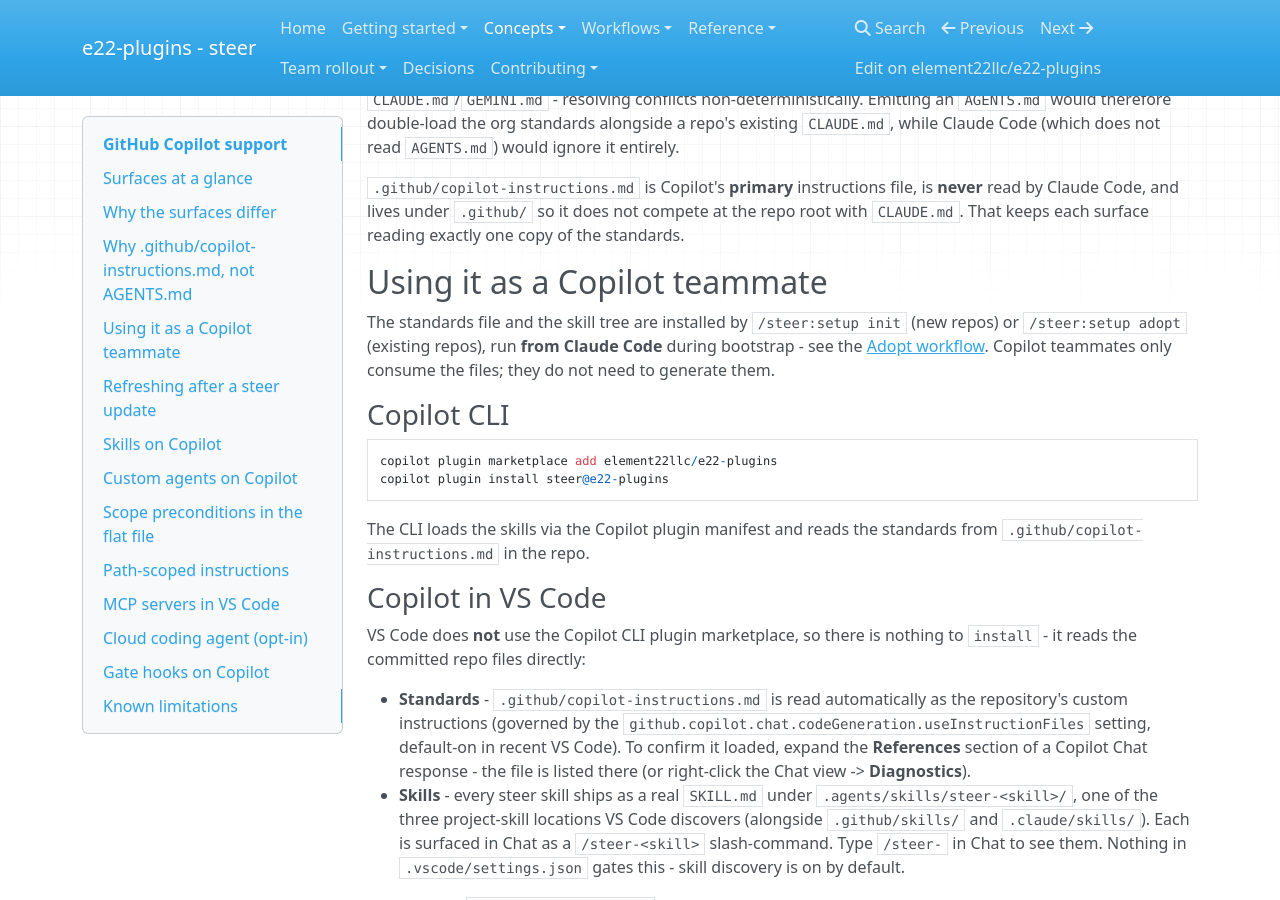
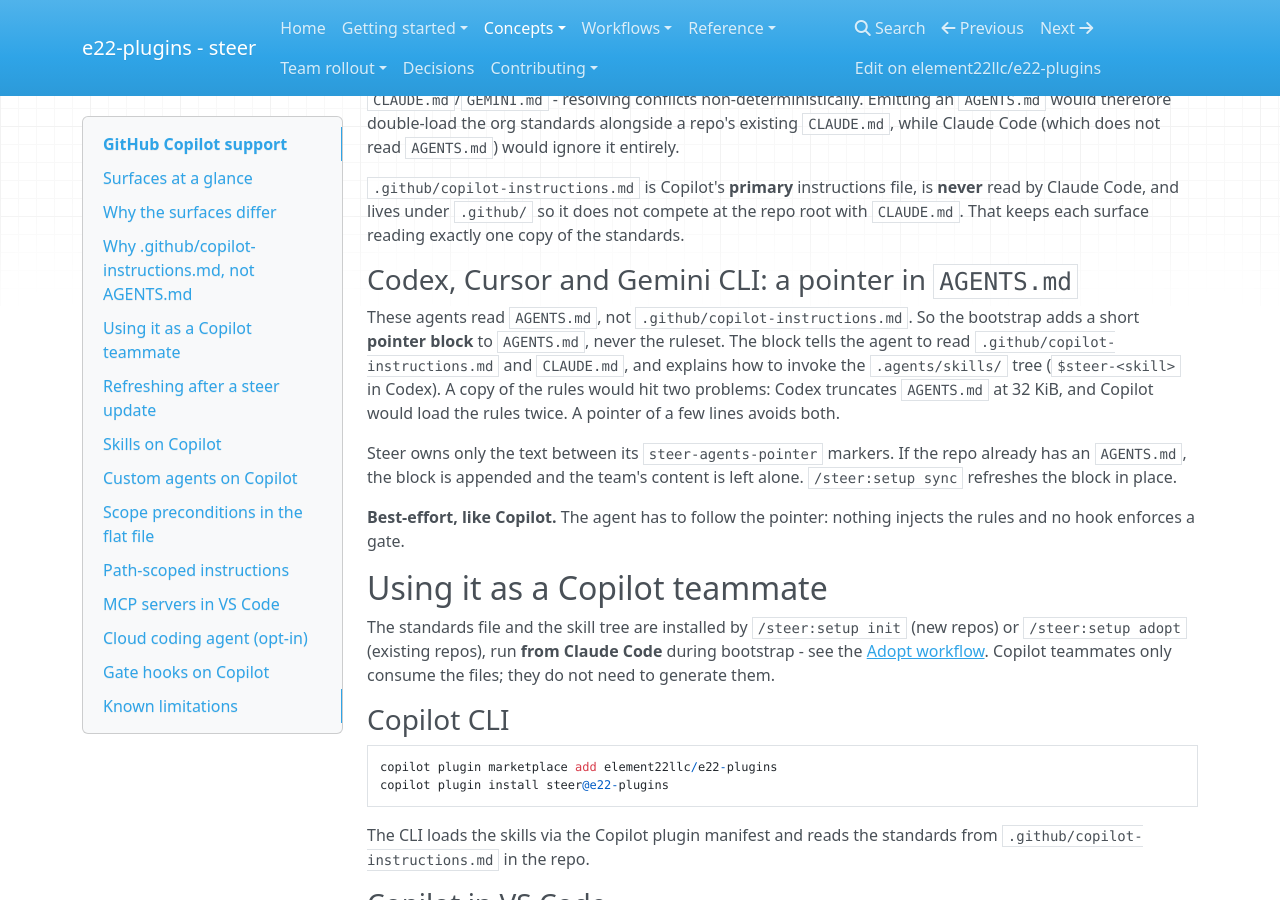
Before and after one commit to element22llc/e22-plugins, an MkDocs documentation site: the page built from docs/concepts/copilot-support.md, in a window 1280 px wide and 900 px high, scrolled down 2655 px. Built offline with MkDocs 1.6.1, drawn with Linux system fonts in a browser that asks for light colours; nearby versions of some CDN libraries.

Commit message:
feat(scaffold): point Codex at the standards through an AGENTS.md block
Codex, Cursor and Gemini CLI read AGENTS.md, not
.github/copilot-instructions.md, so they never saw the standards. init and
adopt now add a marked pointer block to AGENTS.md (appended, never replacing
team content); agent-surface-current flags a missing or stale block and sync
refreshes it in place. Best-effort, like Copilot: no injection, no gates.

Co-Authored-By: Claude Opus 5.5 (1M context) <noreply@anthropic.com>

```diff
--- a/docs/concepts/copilot-support.md
+++ b/docs/concepts/copilot-support.md
@@ -104,6 +104,22 @@ does not read `AGENTS.md`) would ignore it entirely.
 **never** read by Claude Code, and lives under `.github/` so it does not compete
 at the repo root with `CLAUDE.md`. That keeps each surface reading exactly one
 copy of the standards.
+
+### Codex, Cursor and Gemini CLI: a pointer in `AGENTS.md`
+
+These agents read `AGENTS.md`, not `.github/copilot-instructions.md`. So the
+bootstrap adds a short **pointer block** to `AGENTS.md`, never the ruleset. The
+block tells the agent to read `.github/copilot-instructions.md` and `CLAUDE.md`,
+and explains how to invoke the `.agents/skills/` tree (`$steer-<skill>` in Codex).
+A copy of the rules would hit two problems: Codex truncates `AGENTS.md` at 32 KiB,
+and Copilot would load the rules twice. A pointer of a few lines avoids both.
+
+Steer owns only the text between its `steer-agents-pointer` markers. If the repo
+already has an `AGENTS.md`, the block is appended and the team's content is left
+alone. `/steer:setup sync` refreshes the block in place.
+
+**Best-effort, like Copilot.** The agent has to follow the pointer: nothing
+injects the rules and no hook enforces a gate.
 
 ## Using it as a Copilot teammate
 
```
Also changed, not shown: CROSS-SURFACE.md (+1 -0 lines), plugins/steer/skills/adopt/PROCEDURE.md (+3 -1 lines), plugins/steer/skills/init/SCAFFOLD.md (+3 -1 lines), plugins/steer/skills/sync/RECONCILE.md (+3 -1 lines), plugins/steer/templates/agents/agents-pointer.md (added, +13 -0 lines), plugins/steer/templates/agents/skills/steer-adopt/PROCEDURE.md (+3 -1 lines), plugins/steer/templates/agents/skills/steer-init/SCAFFOLD.md (+3 -1 lines), plugins/steer/templates/agents/skills/steer-sync/RECONCILE.md (+3 -1 lines), plugins/steer/templates/reference/CAPABILITIES.md (+6 -2 lines), plugins/steer/templates/scaffold/MANIFEST.md (+1 -0 lines), 3 other files.
